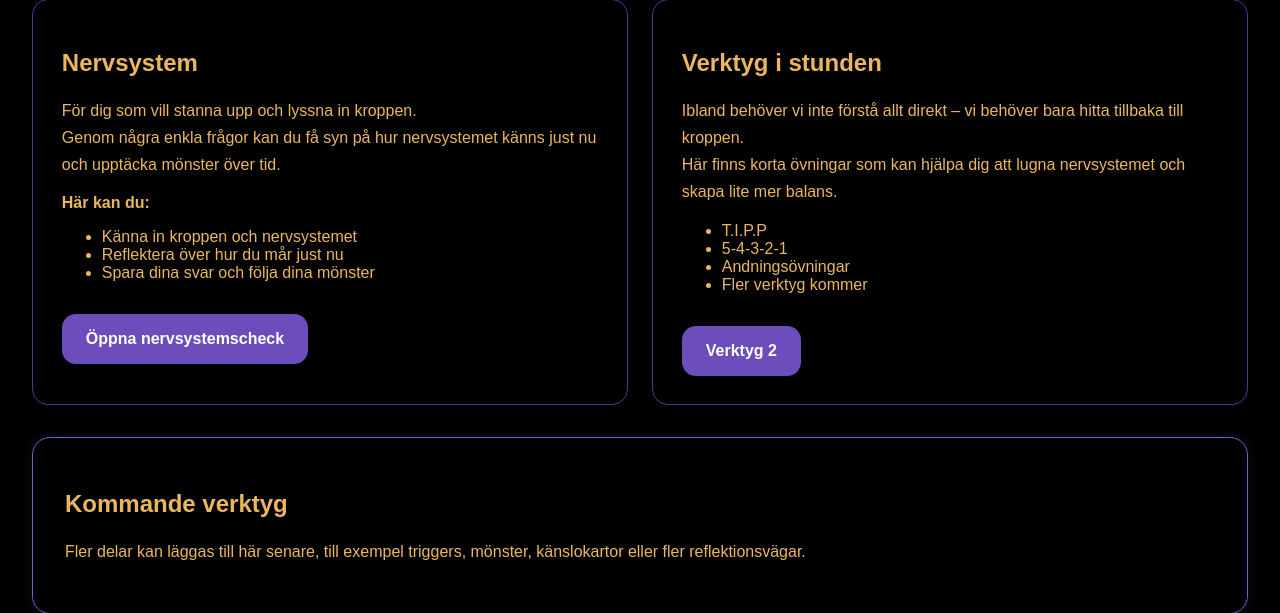
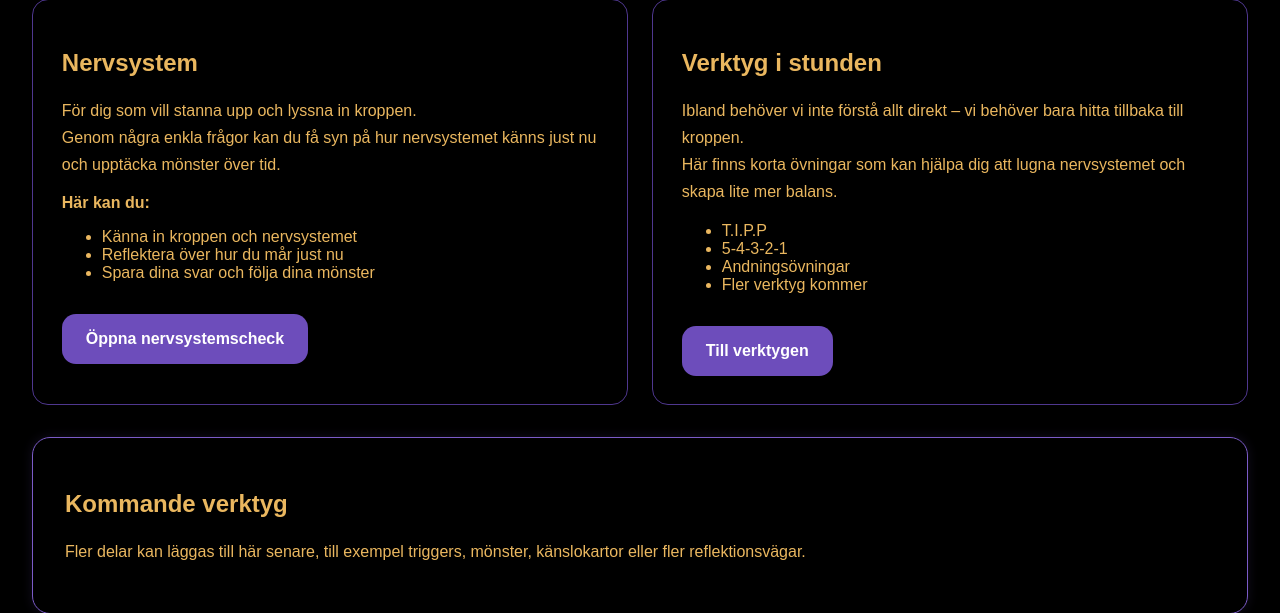
Before and after one commit to Elisabethjantti90/mrsjhub, a Flask app: page /hur_hjalper in a window 1280 px wide. Shown: the part 343-956 px from the top of the page. Run offline with Flask 3, Linux system fonts and the light colour scheme.

Commit message:
knapp namn

```diff
--- a/templates/hur_hjalper.html
+++ b/templates/hur_hjalper.html
@@ -47,7 +47,7 @@
     <li>Andningsövningar</li>
     <li>Fler verktyg kommer</li>
   </ul>
-  <a href="/akutverktyg" class="main-button">Verktyg 2</a>
+  <a href="/akutverktyg" class="main-button">Till verktygen</a>
 </div>
 
   </div>
```
